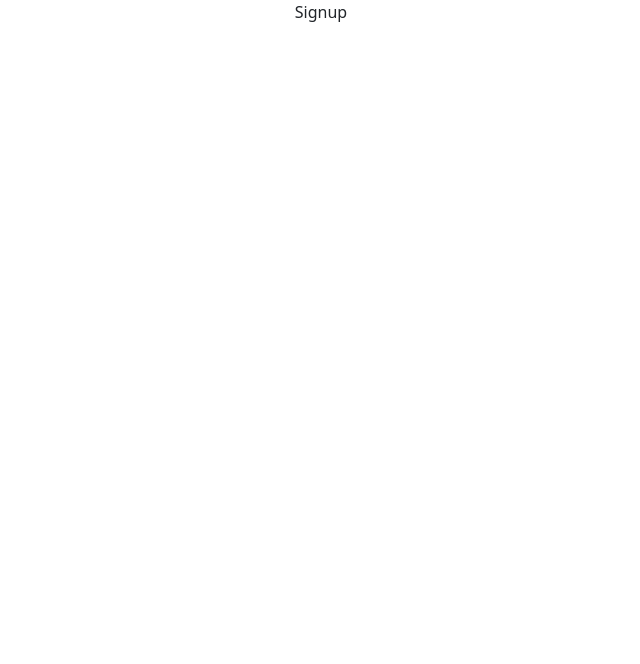
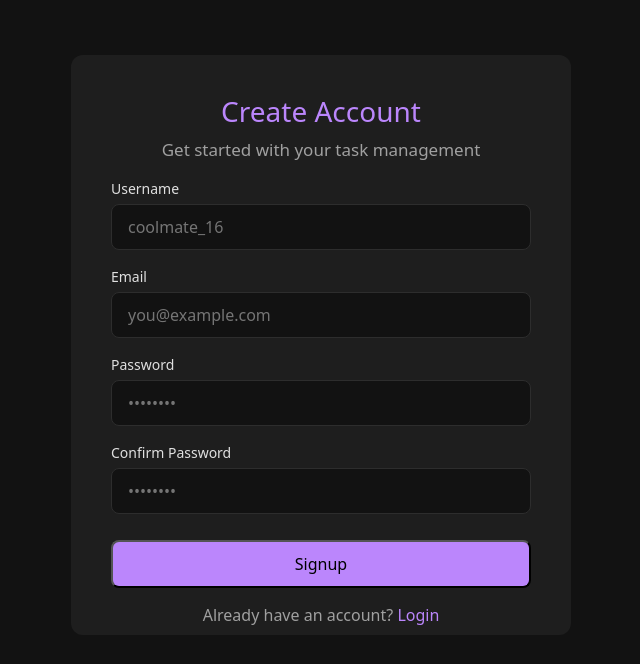
Before and after one commit to kirtan-bhavsar/ToDo-MERN, a React (Vite) app in the folder client/: page /signup in a window 1280 px wide. Shown: the top 664 px of the page, without its empty margins (319-959 px from the left). Built offline with nearby package versions, Linux system fonts and the light colour scheme.

Commit message:
added_Signup&SignupForm_completedDesigningSignupForm_Dt:21042025

```diff
--- a/client/Components/LoginForm.jsx
+++ b/client/Components/LoginForm.jsx
@@ -12,11 +12,11 @@ const LoginForm = () => {
         <form>
         <div className="InputGroup">
         <label htmlFor="" className='d-inline-block'>Email</label>
-        <input type="text" className='d-inline-block' placeholder='you@example.com'/>
+        <input required type="text" className='d-inline-block' placeholder='you@example.com'/>
         </div>
         <div className="InputGroup">
         <label htmlFor="" className='d-inline-block'>Password</label>
-        <input type="password" placeholder='••••••••'/>
+        <input required type="password" placeholder='••••••••'/>
         </div>
         <button type='submit'>Login</button>
     </form>
--- a/client/Components/SignupForm.jsx
+++ b/client/Components/SignupForm.jsx
@@ -1,10 +1,32 @@
 import react from 'react';
+import {Link} from 'react-router-dom';
 
 const SignupForm = () => {
     return(
-        <>
-        Signup
-        </>
+        <div className='SignupForm'>
+        <h3 className='SignupFormHeading'>Create Account</h3>
+        <p className='SignupFormParagraph'>Get started with your task management</p>
+        <form>
+            <div className="InputGroup">
+                <label htmlFor="">Username</label>
+                <input type='text' placeholder='coolmate_16'></input>
+            </div>
+            <div className="InputGroup">
+                <label htmlFor="">Email</label>
+                <input required type='text' placeholder='you@example.com'></input>
+            </div>
+            <div className="InputGroup">
+                <label htmlFor="">Password</label>
+                <input required type='password' placeholder='••••••••'></input>
+            </div>
+            <div className="InputGroup">
+                <label htmlFor="">Confirm Password</label>
+                <input required type='password' placeholder='••••••••'></input>
+            </div>
+            <button type='submit'>Signup</button>
+        </form>
+        <div className="footer">Already have an account? <span><Link className='LoginLink' to='/'>Login</Link></span></div>
+        </div>
     )
 }
 
--- a/client/src/index.css
+++ b/client/src/index.css
@@ -261,7 +261,6 @@ input:focus {
   border-radius: 8px;
   padding: 10px 16px;
   transition: 0.3s;
-  /* color: #e0e0e0; */
 }
 
 .LoginForm button:hover {
@@ -309,3 +308,74 @@ input:focus {
 .SignupLink:hover {
   color: #9e65f5;
 }
+
+/* Designing Signup form */
+
+.SignupContainer {
+  background-color: #121212;
+}
+
+.SignupForm {
+  height: 580px;
+  width: 500px;
+  background-color: #1e1e1e;
+  margin-top: 55px;
+  border-radius: 12px;
+  padding: 2.5rem;
+}
+
+.SignupFormHeading {
+  color: #bb86fc;
+  text-align: center;
+}
+
+.SignupFormParagraph {
+  color: #a0a0a0;
+  text-align: center;
+  font-size: 17px;
+  margin-bottom: 16px;
+}
+
+.SignupForm form {
+  display: flex;
+  flex-direction: column;
+  gap: 16px;
+}
+
+.SignupForm label {
+  color: #e0e0e0;
+}
+
+.SignupForm form input {
+  background-color: #121212;
+  padding: 10px 16px;
+  border-radius: 8px;
+  color: #e0e0e0;
+  border: 1px solid #2d2d2d;
+}
+
+.SignupForm form button {
+  margin-top: 10px;
+  background-color: #bb86fc;
+  border-radius: 8px;
+  padding: 10px 16px;
+  transition: 0.3s;
+}
+
+.SignupForm form button:hover {
+  color: #9e65f5;
+}
+
+.SignupForm .footer {
+  margin-top: 15px;
+}
+
+.SignupForm .footer span .LoginLink {
+  text-decoration: none;
+  color: #bb86fc;
+  transition: 0.3s;
+}
+
+.SignupForm .footer span .LoginLink:hover {
+  color: #9e65f5;
+}
```
